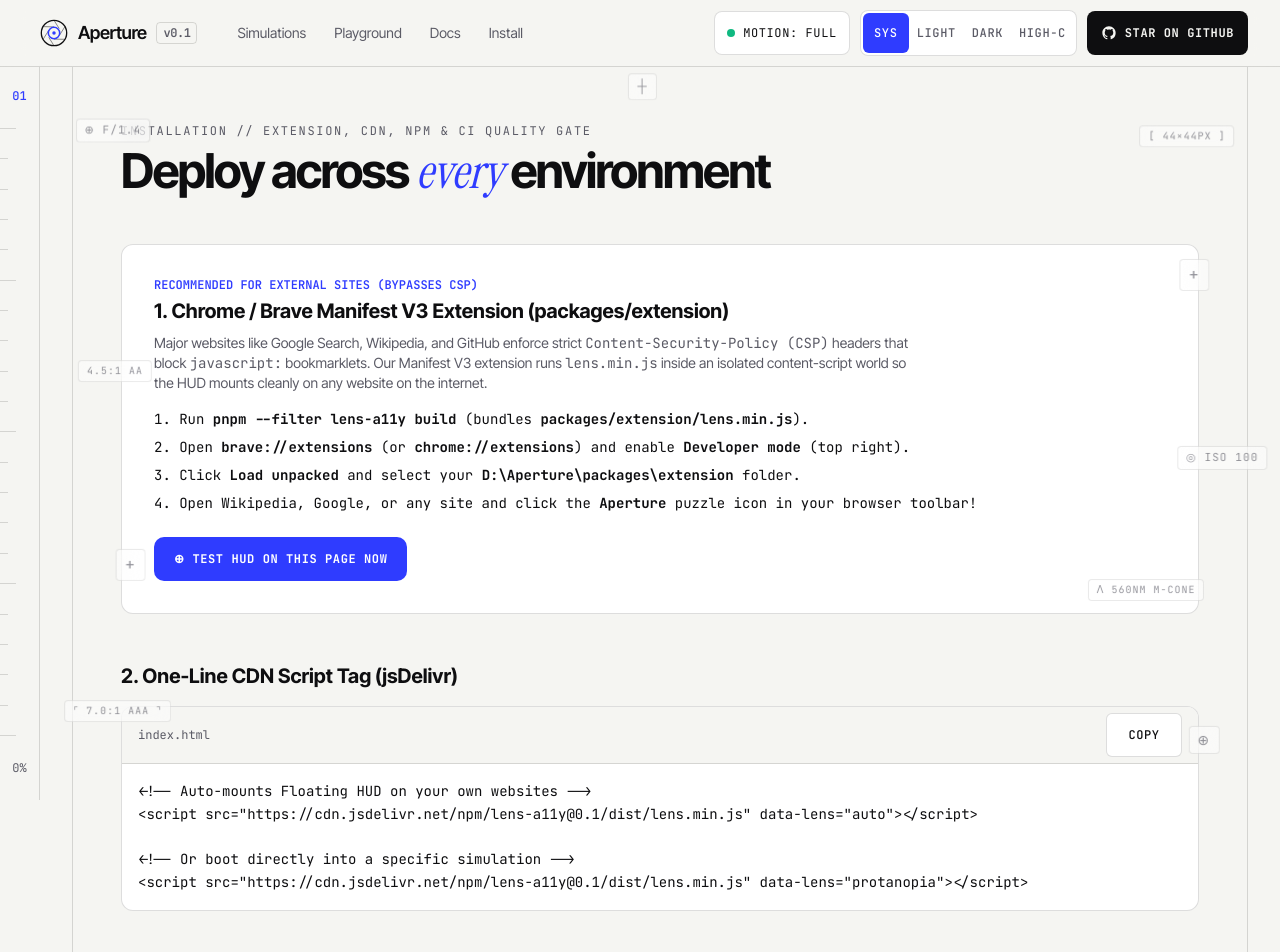
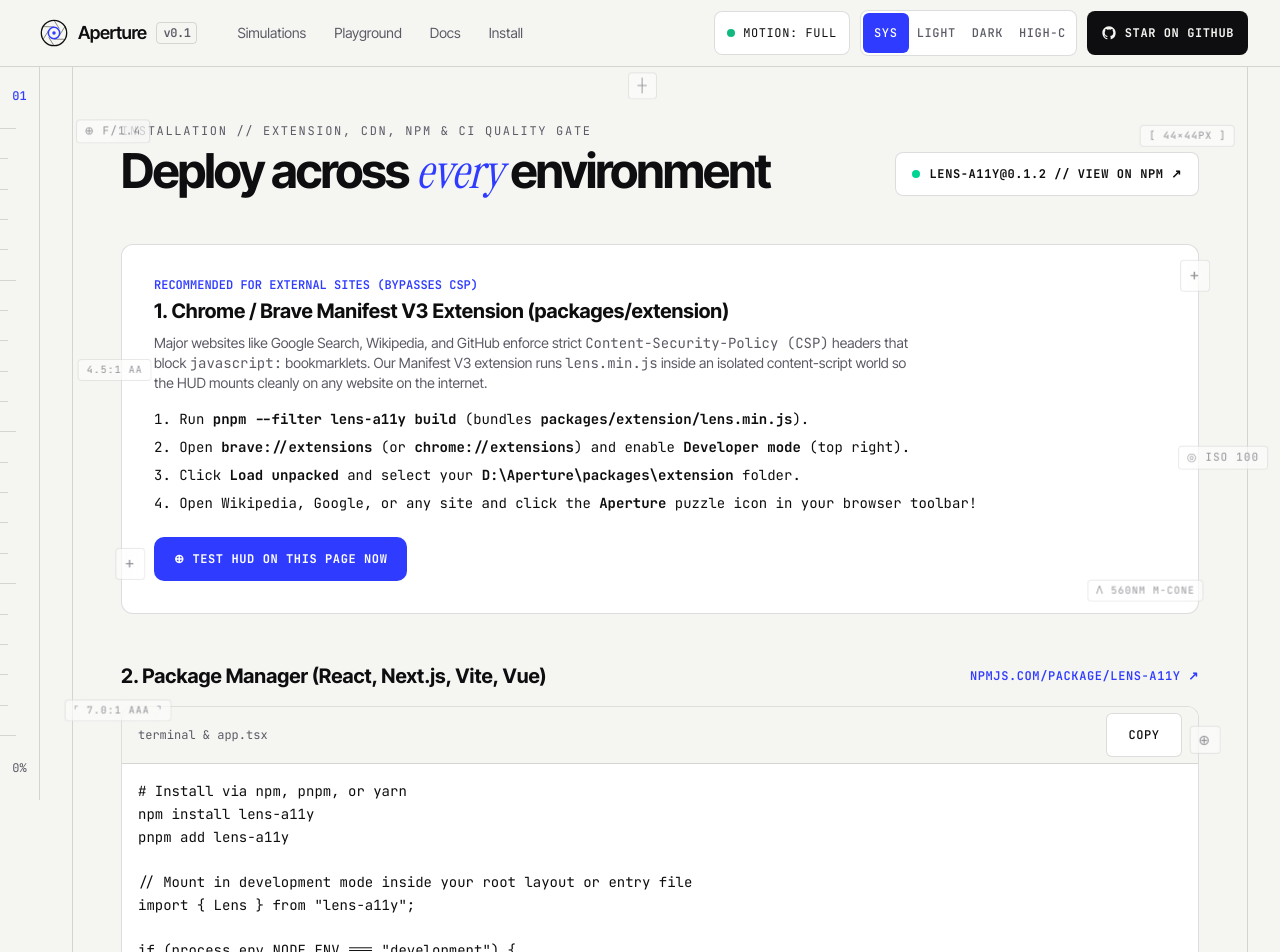
Before and after one commit to Itsgauravvv/Aperture, a Next.js app in the folder apps/web/: page /install in a window 1280 px wide. Shown: the top 952 px of the page. Built offline with nearby package versions, Linux system fonts and the light colour scheme.

Commit message:
Edited install page

```diff
--- a/apps/web/app/install/page.tsx
+++ b/apps/web/app/install/page.tsx
@@ -8,6 +8,7 @@ export default function InstallPage() {
   return (
     <div className="mx-auto max-w-[1280px] px-4 sm:px-8">
       <div className="border-x border-b py-14 px-6 sm:px-12 space-y-12">
+        <div className="flex flex-wrap items-end justify-between gap-4">
           <div>
             <div
               style={{ fontFamily: "var(--font-mono)" }}
@@ -28,6 +29,18 @@ export default function InstallPage() {
               </span>{" "}
               environment
             </h1>
+          </div>
+
+          <a
+            href="https://www.npmjs.com/package/lens-a11y"
+            target="_blank"
+            rel="noopener noreferrer"
+            style={{ fontFamily: "var(--font-mono)" }}
+            className="inline-flex min-h-[44px] items-center gap-2.5 rounded-lg border bg-[var(--surface)] px-4 py-2 text-xs font-bold uppercase tracking-wider text-[var(--ink)] transition-colors hover:border-[var(--accent)] hover:text-[var(--accent)]"
+          >
+            <span className="h-2 w-2 rounded-full bg-emerald-400" />
+            <span>lens-a11y@0.1.2 // View on npm ↗</span>
+          </a>
         </div>
 
         {/* 1. Manifest V3 Browser Extension (CSP-Bypassing) */}
@@ -89,25 +102,56 @@ export default function InstallPage() {
           </div>
         </section>
 
-        {/* 2. One-Line CDN Script */}
+        {/* 2. NPM / PNPM Package Manager */}
+        <section aria-labelledby="npm-heading" className="space-y-4">
+          <div className="flex flex-wrap items-center justify-between gap-3">
+            <h2 id="npm-heading" className="text-xl font-bold">
+              2. Package Manager (React, Next.js, Vite, Vue)
+            </h2>
+            <a
+              href="https://www.npmjs.com/package/lens-a11y"
+              target="_blank"
+              rel="noopener noreferrer"
+              style={{ fontFamily: "var(--font-mono)" }}
+              className="text-xs font-semibold uppercase tracking-wider text-[var(--accent)] hover:underline"
+            >
+              npmjs.com/package/lens-a11y ↗
+            </a>
+          </div>
+          <CodeBlock
+            filename="terminal & app.tsx"
+            code={`# Install via npm, pnpm, or yarn
+npm install lens-a11y
+pnpm add lens-a11y
+
+// Mount in development mode inside your root layout or entry file
+import { Lens } from "lens-a11y";
+
+if (process.env.NODE_ENV === "development") {
+  Lens.mount({ position: "bottom-right", theme: "auto" });
+}`}
+          />
+        </section>
+
+        {/* 3. One-Line CDN Script */}
         <section aria-labelledby="cdn-heading" className="space-y-4">
           <h2 id="cdn-heading" className="text-xl font-bold">
-            2. One-Line CDN Script Tag (jsDelivr)
+            3. One-Line CDN Script Tag (jsDelivr)
           </h2>
           <CodeBlock
             filename="index.html"
             code={`<!-- Auto-mounts Floating HUD on your own websites -->
-<script src="https://cdn.jsdelivr.net/npm/lens-a11y@0.1/dist/lens.min.js" data-lens="auto"></script>
+<script src="https://cdn.jsdelivr.net/npm/lens-a11y@0.1.0/dist/lens.min.js" data-lens="auto"></script>
 
 <!-- Or boot directly into a specific simulation -->
-<script src="https://cdn.jsdelivr.net/npm/lens-a11y@0.1/dist/lens.min.js" data-lens="protanopia"></script>`}
+<script src="https://cdn.jsdelivr.net/npm/lens-a11y@0.1.0/dist/lens.min.js" data-lens="protanopia"></script>`}
           />
         </section>
 
-        {/* 3. Automated CI / Vitest Quality Gate */}
+        {/* 4. Automated CI / Vitest Quality Gate */}
         <section aria-labelledby="ci-heading" className="space-y-4">
           <h2 id="ci-heading" className="text-xl font-bold">
-            3. Automated CI / CD Accessibility Gate (Vitest / Playwright)
+            4. Automated CI / CD Accessibility Gate (Vitest / Playwright)
           </h2>
           <CodeBlock
             filename="a11y-ci.test.ts"
```
Lines whose indentation alone changed are shown as unchanged.
